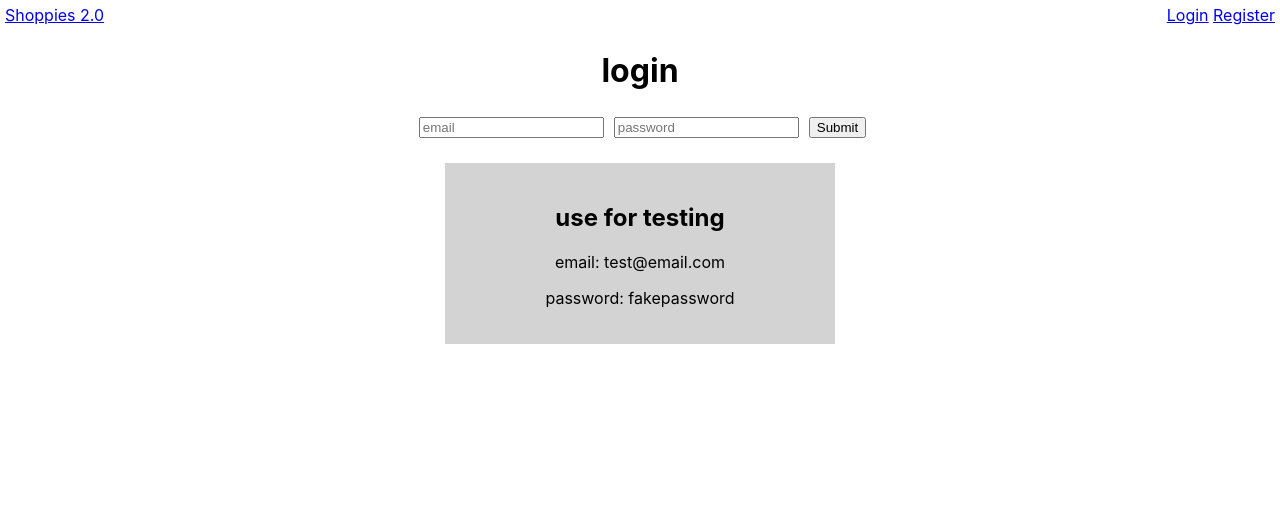
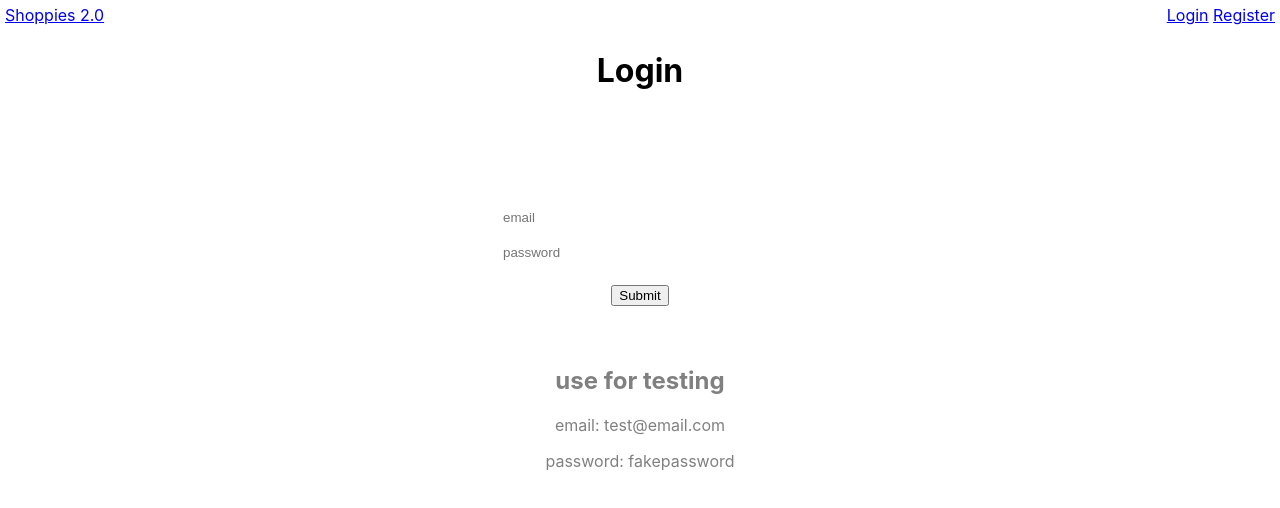
Before and after one commit to afairlie/shoppies2.0, a React (Create React App) app: page /login in a window 1280 px wide. Shown: the top 508 px of the page. Built offline with nearby package versions, Linux system fonts and the light colour scheme.

Commit message:
extracted nav component from app.tsx, separated and updated styling

```diff
--- a/src/components/Login.tsx
+++ b/src/components/Login.tsx
@@ -23,7 +23,7 @@ export default function Login({dispatch, history, state}: LoginProps) {
 
     return (
     <div className='login'>
-        <h1>login</h1>
+        <h1 className='title'>Login</h1>
         <form onSubmit={e => {
                 if (query.get('save') === 'new') {
                     login(e, form, setForm, dispatch, history, state.nominations)
@@ -33,14 +33,9 @@ export default function Login({dispatch, history, state}: LoginProps) {
             }}>
             <input type='email' value={form.email} onChange={e => onFormChange(e, 'email')} placeholder='email'/>
             <input type='password' value={form.password} onChange={e => onFormChange(e, 'password')} placeholder='password'/>
-            <button type='submit' style={{marginLeft: '5px'}}>Submit</button>
+            <button type='submit' style={{margin: '15px auto 0px'}}>Submit</button>
         </form>
-        <div style={{
-            backgroundColor: 'lightgrey',
-            maxWidth: '350px',
-            padding: '20px',
-            margin: 'auto',
-            marginTop: '20px'}}>
+        <div className='credentials' style={{ margin: '5vh auto 0', borderRadius: '10px', color: 'gray'}}>
             <h2>use for testing</h2>
             <p>email: test@email.com</p>
             <p>password: fakepassword</p>
--- /dev/null
+++ b/src/components/Register.css
@@ -0,0 +1,17 @@
+form {
+    display: flex;
+    flex-direction: column;
+    padding: 30px 20px 20px;
+    background-color: var(--gray);
+    max-width: 300px;
+    margin: 10vh auto 0;
+    border-radius: 10px;
+}
+
+form input {
+    outline: none;
+    margin: 5px;
+    border: 1px solid var(--gray);
+    padding: 5px 8px;
+    border-radius: 20px;
+}
--- a/src/components/Register.tsx
+++ b/src/components/Register.tsx
@@ -1,6 +1,8 @@
 import React, {useState} from 'react'
 import {RegisterType, Dispatch} from '../types'
 import {register} from '../helpers/authentication'
+
+import './Register.css'
 
 type RegisterProps = {
     dispatch: Dispatch,
@@ -21,15 +23,8 @@ export default function Register({dispatch, history}: RegisterProps) {
 
     return (
     <div className='register'>
-        <h1>register</h1>
-        <form style={{
-            display: 'flex',
-            flexDirection: 'column',
-            padding: '20px',
-            backgroundColor: 'lightgrey',
-            maxWidth: '300px',
-            margin: 'auto'
-            }} onSubmit={e => register(e, form, setForm, dispatch, history)}>
+        <h1 className='title'>Register</h1>
+        <form onSubmit={e => register(e, form, setForm, dispatch, history)}>
             <input type='username' value={form.name} onChange={e => onFormChange(e, 'name')} placeholder='username'/>
             <input type='email' value={form.email} onChange={e => onFormChange(e, 'email')} placeholder='email'/>
             <input type='password' value={form.password} onChange={e => onFormChange(e, 'password')} placeholder='password'/>
```
Also changed, not shown: src/components/Nav.css (added, +29 -0 lines), src/components/Nav.tsx (added, +34 -0 lines).
